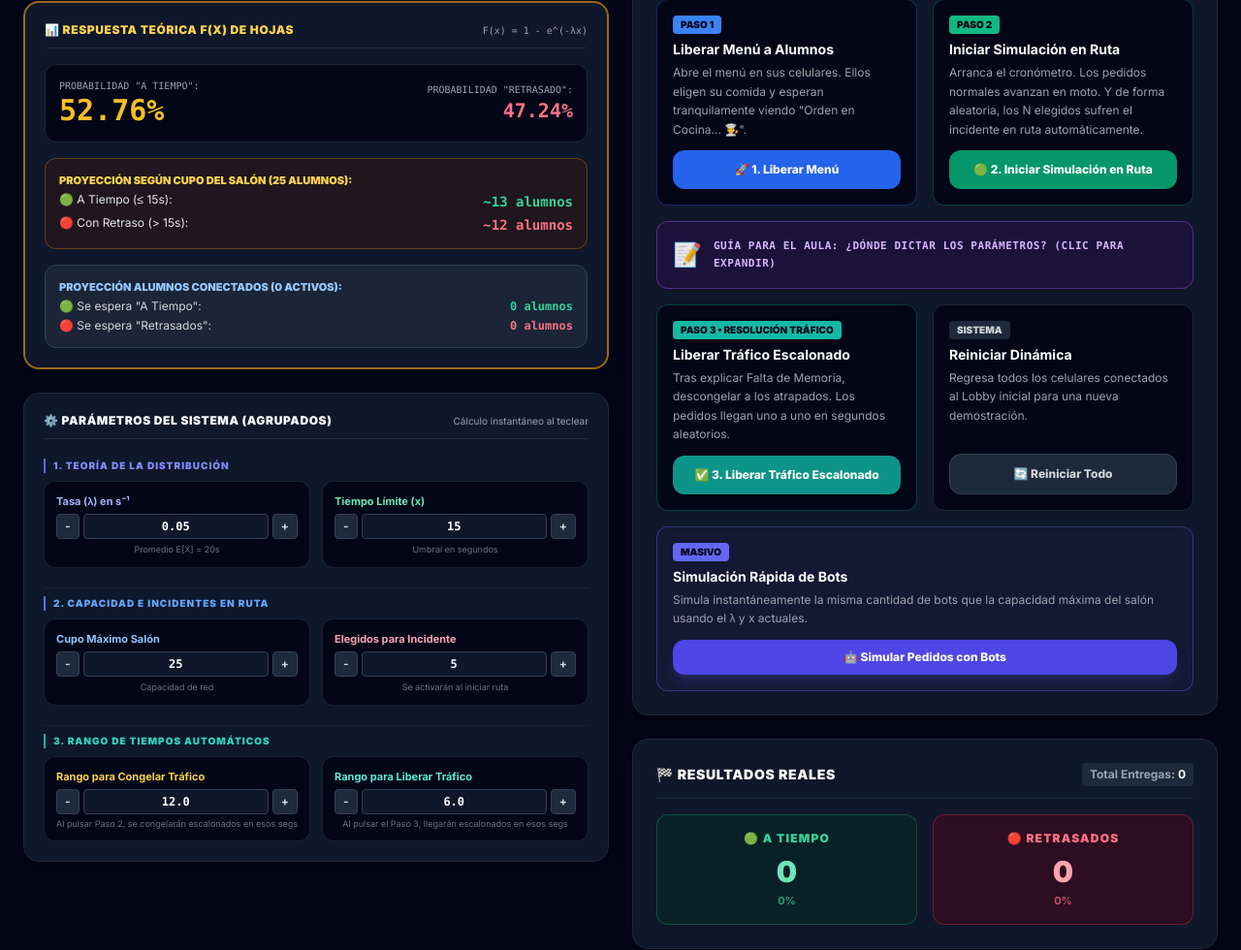
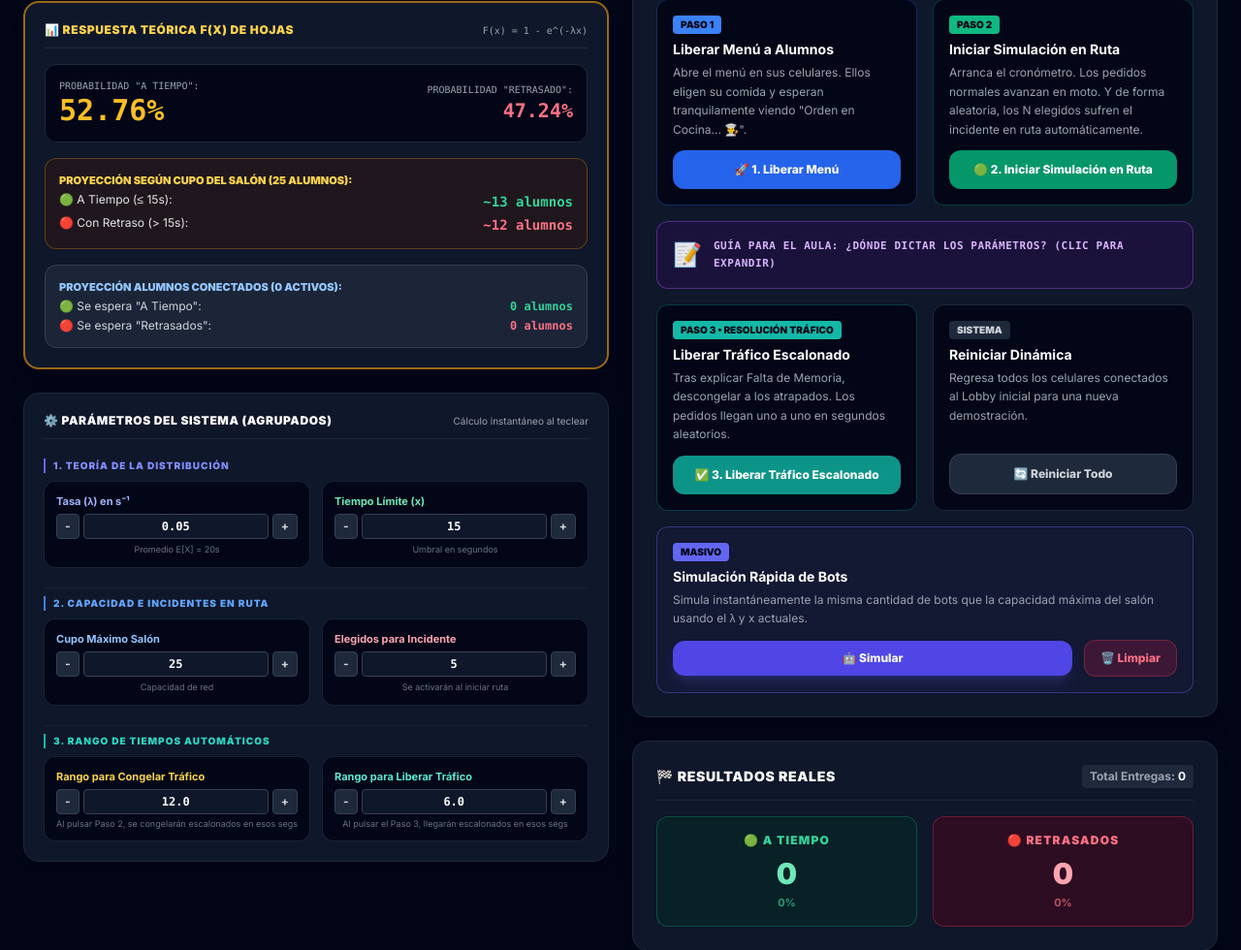
Before and after one commit to JBalladaresM2/dinamica-componente-2, a Flask app: page /admin in a window 1280 px wide. Shown: the part 190-1170 px from the top of the page at 97% size. Run offline with Flask 3, Linux system fonts and the light colour scheme; some libraries are stand-ins or nearby versions.

Commit message:
bots new button ui

```diff
--- a/app.py
+++ b/app.py
@@ -611,6 +611,13 @@ def handle_admin_reset_simulation():
 
     broadcast_admin_update()
 
+@socketio.on('admin_clear_bots')
+def handle_admin_clear_bots(data):
+    for cid in list(clients.keys()):
+        if clients[cid].get('is_bot'):
+            del clients[cid]
+    broadcast_admin_update()
+
 @socketio.on('admin_simulate_bots')
 def handle_admin_simulate_bots(data):
     current_human_count = len([c for c in clients.values() if not c.get('is_bot')])
--- a/templates/admin.html
+++ b/templates/admin.html
@@ -328,7 +328,10 @@
                             </div>
                             <div class="flex items-center space-x-3">
                                 <button onclick="simulateBots()" class="w-full py-2.5 px-4 rounded-xl bg-indigo-600 hover:bg-indigo-500 text-white font-extrabold text-xs shadow-lg shadow-indigo-500/20 transition active:scale-95">
-                                    🤖 Simular Pedidos con Bots
+                                    🤖 Simular
+                                </button>
+                                <button onclick="clearBots()" class="py-2.5 px-4 rounded-xl bg-rose-600/20 hover:bg-rose-600/30 border border-rose-500/30 text-rose-400 font-extrabold text-xs transition active:scale-95 whitespace-nowrap" title="Eliminar todos los bots">
+                                    🗑️ Limpiar
                                 </button>
                             </div>
                         </div>
@@ -595,10 +598,14 @@
         function resetSimulation() {
             if (confirm('¿Reiniciar toda la dinámica en el aula?')) socket.emit('admin_reset_simulation');
         }
-        function deliverSingle(sid) { socket.emit('admin_deliver_single', { socket_id: sid }); }
-
         function simulateBots() {
             socket.emit('admin_simulate_bots', {});
+        }
+
+        function clearBots() {
+            if (confirm('¿Limpiar todos los bots?')) {
+                socket.emit('admin_clear_bots', {});
+            }
         }
 
         socket.on('admin_notification', (data) => {
```
